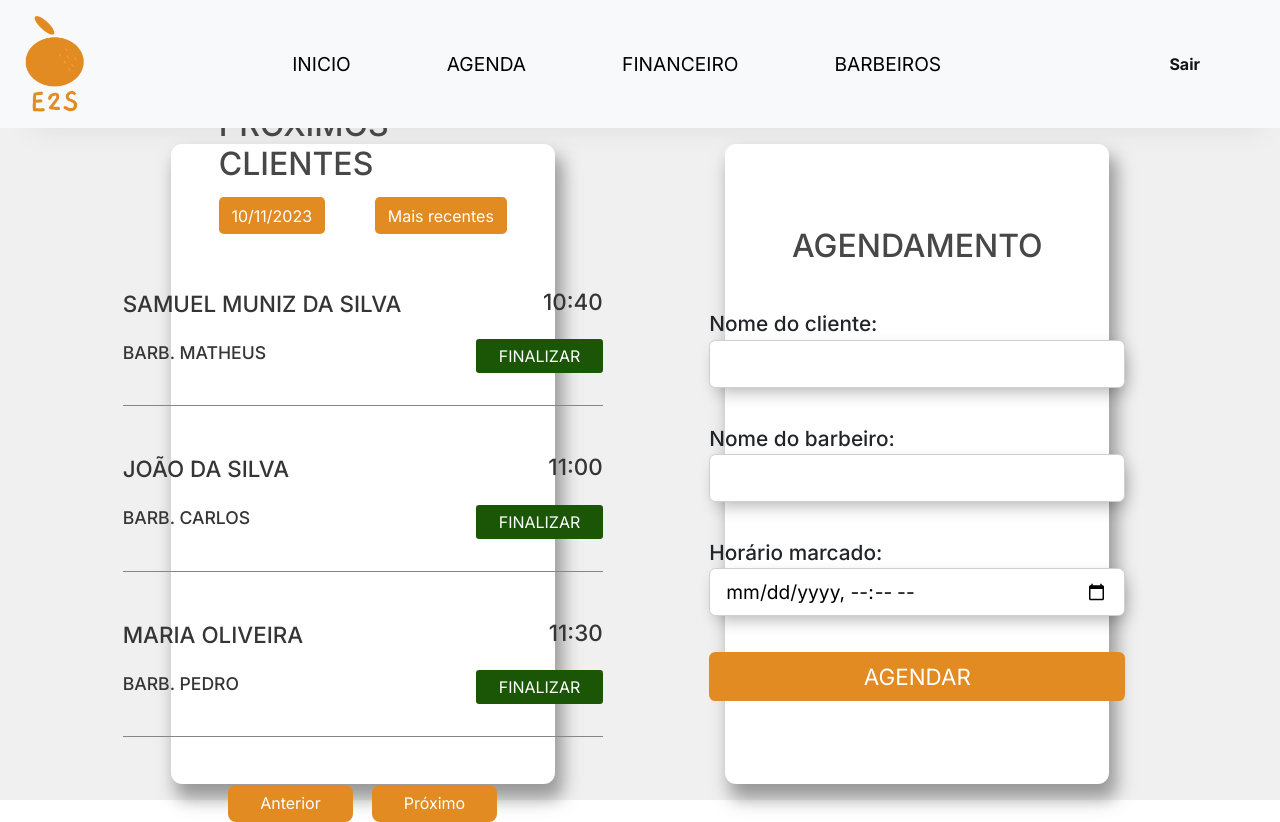
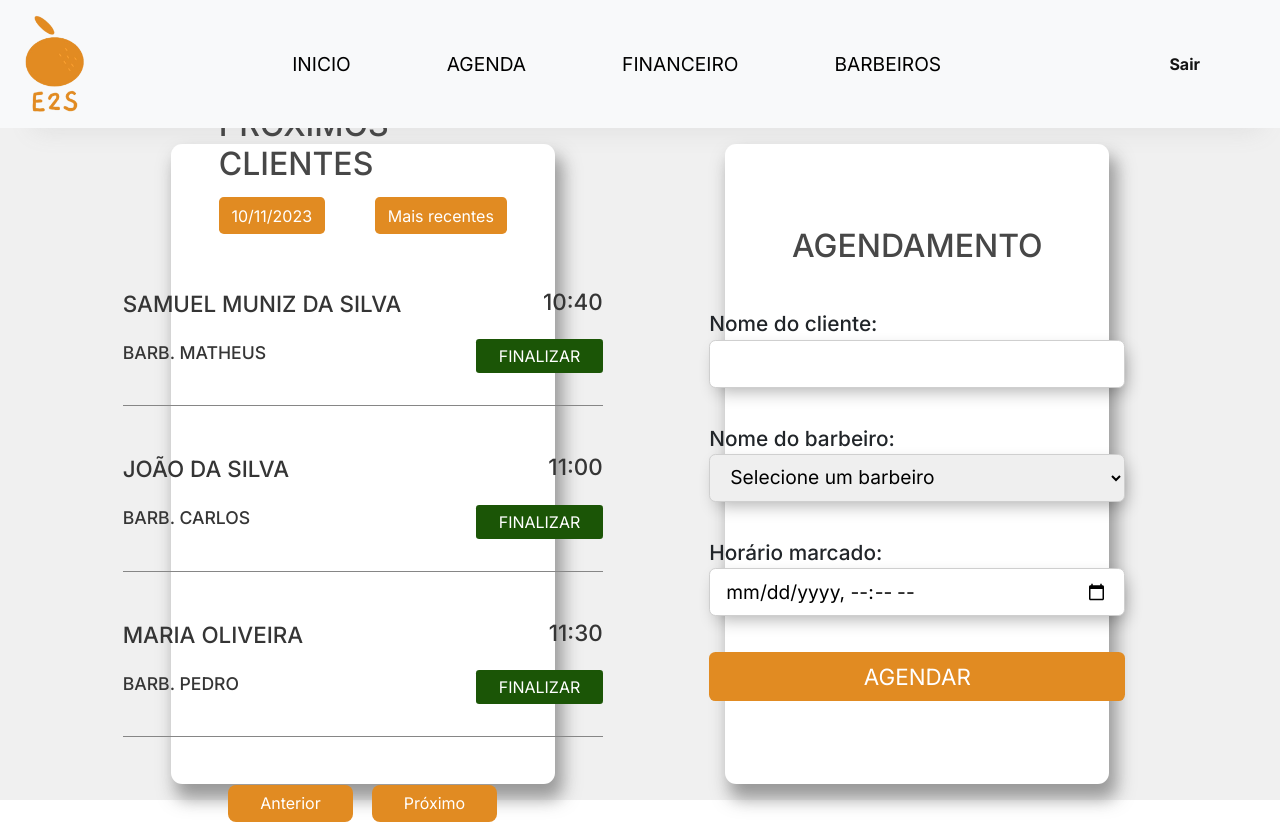
Before and after one commit to DevSamuelMuniz/barbearia, a React (Create React App) app: page /home in a window 1280 px wide. Built offline with nearby package versions, Linux system fonts and the light colour scheme.

Commit message:
agendamento

```diff
--- a/src/components/Agendamento/Agendamento.jsx
+++ b/src/components/Agendamento/Agendamento.jsx
@@ -1,5 +1,5 @@
 import { useState } from "react";
-import "./Agendamento.css"
+import "./Agendamento.css";
 
 function Agendamento() {
     const [formData, setFormData] = useState({
@@ -45,14 +45,18 @@ function Agendamento() {
                     <div className="div-form">
                         <label className="label-agendamento" htmlFor="inputBarbeiro">Nome do barbeiro:</label>
                         <br />
-                        <input
+                        <select
                             className="input-agendamento"
-                            type="text"
                             name="inputBarbeiro"
                             id="inputBarbeiro"
                             value={formData.inputBarbeiro}
                             onChange={handleChange}
-                        />
+                        >
+                            <option value="">Selecione um barbeiro</option>
+                            <option value="barbeiro1">Barbeiro 1</option>
+                            <option value="barbeiro2">Barbeiro 2</option>
+                            <option value="barbeiro3">Barbeiro 3</option>
+                        </select>
                     </div>
 
                     <div className="div-form">
--- a/src/components/Modal/Modal.jsx
+++ b/src/components/Modal/Modal.jsx
@@ -16,7 +16,7 @@ function Modal({ nome, barbeiro, hora, closeModal }) {
                     </div>
                     <div>
                         <input type="checkbox" id="corteBasico2" />
-                        <label htmlFor="corteBasico2">CORTE BÁSICO</label>
+                        <label htmlFor="corteBasico2">CORTE AVANÇADO</label>
                     </div>
                 </div>
                 <button onClick={closeModal}>FINALIZAR PROCEDIMENTO</button>
```
